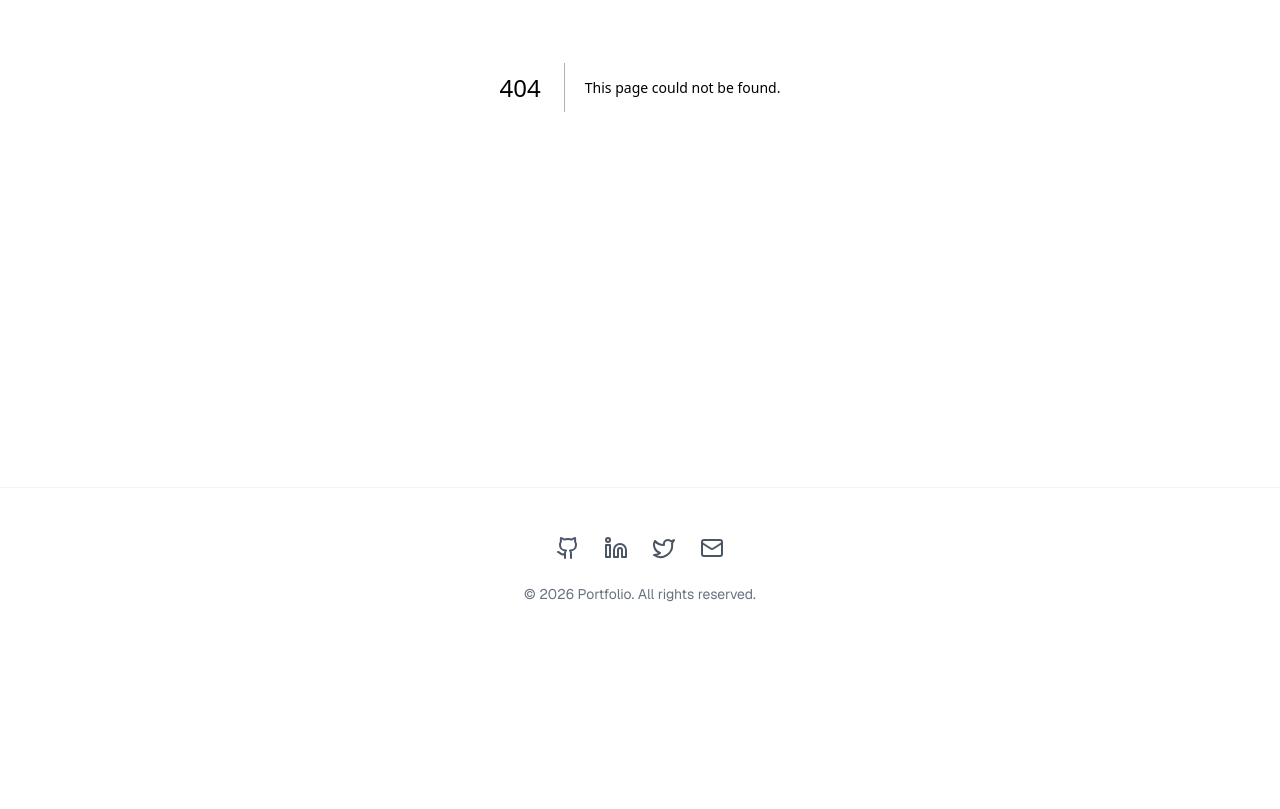
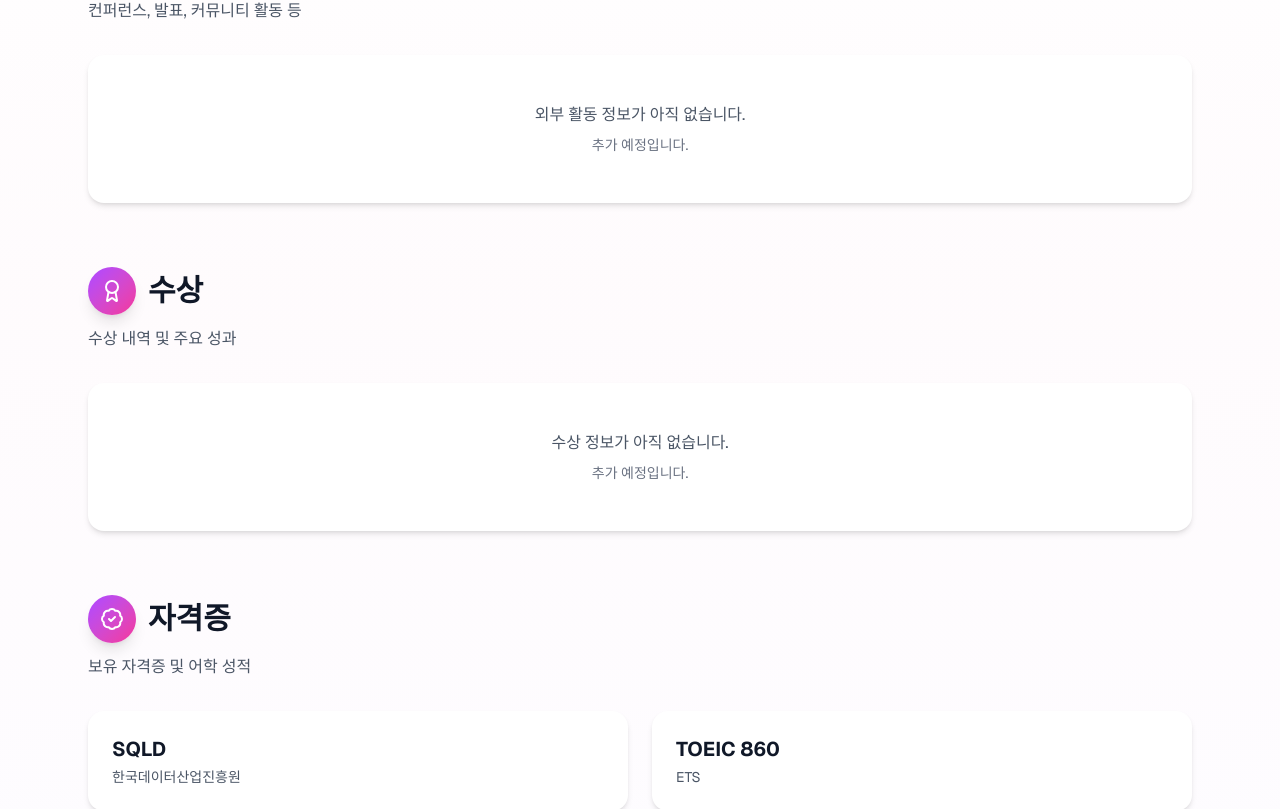
Before and after one commit to junzero741/portfolio, a Next.js app: page /activities in a window 1280 px wide. Before the commit this address had no page. Shown: the part 393-1202 px from the top of the page. Before the commit the page ends 1045 px from the top, so only its background shows below. Built offline with nearby package versions, Linux system fonts and the light colour scheme.

Commit message:
feat: 활동 페이지

```diff
--- /dev/null
+++ b/app/activities/page.tsx
@@ -0,0 +1,198 @@
+import { Metadata } from "next";
+import { activities, awards, certificates } from "@/data/activities";
+import Card from "@/components/ui/card";
+import Badge from "@/components/ui/badge";
+import { Award, BadgeCheck, Users } from "lucide-react";
+import Link from "next/link";
+
+export const metadata: Metadata = {
+  title: "활동 - Portfolio",
+  description: "외부 활동, 수상, 자격증 정보",
+};
+
+function SectionHeader({
+  icon,
+  title,
+  description,
+}: {
+  icon: React.ReactNode;
+  title: string;
+  description: string;
+}) {
+  return (
+    <div className="mb-8">
+      <div className="flex items-center gap-3 mb-3">
+        <div className="flex h-12 w-12 items-center justify-center rounded-full bg-gradient-to-br from-purple-500 to-pink-500 shadow-lg">
+          {icon}
+        </div>
+        <h2 className="text-3xl font-bold text-gray-900">{title}</h2>
+      </div>
+      <p className="text-gray-600">{description}</p>
+    </div>
+  );
+}
+
+function EmptyState({ label }: { label: string }) {
+  return (
+    <Card gradient="purple">
+      <div className="text-center py-6">
+        <p className="text-gray-600">{label} 정보가 아직 없습니다.</p>
+        <p className="text-sm text-gray-500 mt-2">추가 예정입니다.</p>
+      </div>
+    </Card>
+  );
+}
+
+export default function ActivitiesPage() {
+  return (
+    <div className="min-h-screen bg-gradient-to-b from-white via-pink-50/30 to-purple-50/30">
+      <div className="mx-auto max-w-6xl px-6 py-24">
+        {/* Page Header */}
+        <div className="mb-16 text-center animate-fade-in-up">
+          <h1 className="text-5xl font-bold text-gray-900 mb-4">활동</h1>
+          <p className="text-lg text-gray-600 max-w-2xl mx-auto">
+            외부 활동, 수상, 자격증 정보를 정리했습니다
+          </p>
+        </div>
+
+        {/* Activities */}
+        <section className="mb-16">
+          <SectionHeader
+            icon={<Users className="h-6 w-6 text-white" />}
+            title="외부 활동"
+            description="컨퍼런스, 발표, 커뮤니티 활동 등"
+          />
+          {activities.length === 0 ? (
+            <EmptyState label="외부 활동" />
+          ) : (
+            <div className="grid grid-cols-1 gap-6 lg:grid-cols-2">
+              {activities.map((item) => (
+                <Card key={item.id} gradient={item.gradient}>
+                  <div className="space-y-3">
+                    <div>
+                      <h3 className="text-xl font-bold text-gray-900">
+                        {item.title}
+                      </h3>
+                      {item.organization && (
+                        <p className="text-sm text-gray-600 mt-1">
+                          {item.organization}
+                        </p>
+                      )}
+                    </div>
+                    {item.date && (
+                      <Badge variant="outline">{item.date}</Badge>
+                    )}
+                    {item.description && item.description.length > 0 && (
+                      <ul className="space-y-1 text-sm text-gray-600">
+                        {item.description.map((desc, idx) => (
+                          <li key={idx} className="flex items-start gap-2">
+                            <span className="text-purple-600 mt-0.5">•</span>
+                            <span>{desc}</span>
+                          </li>
+                        ))}
+                      </ul>
+                    )}
+                    {item.link && (
+                      <Link
+                        href={item.link}
+                        target="_blank"
+                        rel="noopener noreferrer"
+                        className="text-sm font-semibold text-purple-600 hover:text-purple-700"
+                      >
+                        링크 보기 →
+                      </Link>
+                    )}
+                  </div>
+                </Card>
+              ))}
+            </div>
+          )}
+        </section>
+
+        {/* Awards */}
+        <section className="mb-16">
+          <SectionHeader
+            icon={<Award className="h-6 w-6 text-white" />}
+            title="수상"
+            description="수상 내역 및 주요 성과"
+          />
+          {awards.length === 0 ? (
+            <EmptyState label="수상" />
+          ) : (
+            <div className="grid grid-cols-1 gap-6 lg:grid-cols-2">
+              {awards.map((item) => (
+                <Card key={item.id} gradient={item.gradient}>
+                  <div className="space-y-3">
+                    <div>
+                      <h3 className="text-xl font-bold text-gray-900">
+                        {item.title}
+                      </h3>
+                      {item.organization && (
+                        <p className="text-sm text-gray-600 mt-1">
+                          {item.organization}
+                        </p>
+                      )}
+                    </div>
+                    {item.date && (
+                      <Badge variant="outline">{item.date}</Badge>
+                    )}
+                    {item.description && item.description.length > 0 && (
+                      <ul className="space-y-1 text-sm text-gray-600">
+                        {item.description.map((desc, idx) => (
+                          <li key={idx} className="flex items-start gap-2">
+                            <span className="text-purple-600 mt-0.5">•</span>
+                            <span>{desc}</span>
+                          </li>
+                        ))}
+                      </ul>
+                    )}
+                  </div>
+                </Card>
+              ))}
+            </div>
+          )}
+        </section>
+
+        {/* Certificates */}
+        <section>
+          <SectionHeader
+            icon={<BadgeCheck className="h-6 w-6 text-white" />}
+            title="자격증"
+            description="보유 자격증 및 어학 성적"
+          />
+          <div className="grid grid-cols-1 gap-6 lg:grid-cols-2">
+            {certificates.map((item) => (
+              <Card key={item.id} gradient={item.gradient}>
+                <div className="space-y-3">
+                  <div>
+                    <h3 className="text-xl font-bold text-gray-900">
+                      {item.title}
+                    </h3>
+                    {item.organization && (
+                      <p className="text-sm text-gray-600 mt-1">
+                        {item.organization}
+                      </p>
+                    )}
+                  </div>
+                  {item.date && item.date.length > 0 && (
+                    <Badge variant="outline">{item.date}</Badge>
+                  )}
+                  {item.description && item.description.length > 0 && (
+                    <ul className="space-y-1 text-sm text-gray-600">
+                      {item.description.map((desc, idx) => (
+                        <li key={idx} className="flex items-start gap-2">
+                          <span className="text-purple-600 mt-0.5">•</span>
+                          <span>{desc}</span>
+                        </li>
+                      ))}
+                    </ul>
+                  )}
+                </div>
+              </Card>
+            ))}
+          </div>
+        </section>
+      </div>
+    </div>
+  );
+}
--- /dev/null
+++ b/data/activities.ts
@@ -0,0 +1,37 @@
+export type ActivityType = "activity" | "award" | "certificate";
+
+export interface ActivityItem {
+  id: string;
+  type: ActivityType;
+  title: string;
+  organization?: string;
+  date?: string;
+  description?: string[];
+  link?: string;
+  gradient: "blue" | "purple" | "orange" | "green";
+}
+
+export const activities: ActivityItem[] = [];
+
+export const awards: ActivityItem[] = [];
+
+export const certificates: ActivityItem[] = [
+  {
+    id: "cert-sqld",
+    type: "certificate",
+    title: "SQLD",
+    organization: "한국데이터산업진흥원",
+    date: "",
+    description: [],
+    gradient: "blue",
+  },
+  {
+    id: "cert-toeic",
+    type: "certificate",
+    title: "TOEIC 860",
+    organization: "ETS",
+    date: "",
+    description: [],
+    gradient: "green",
+  },
+];
```
